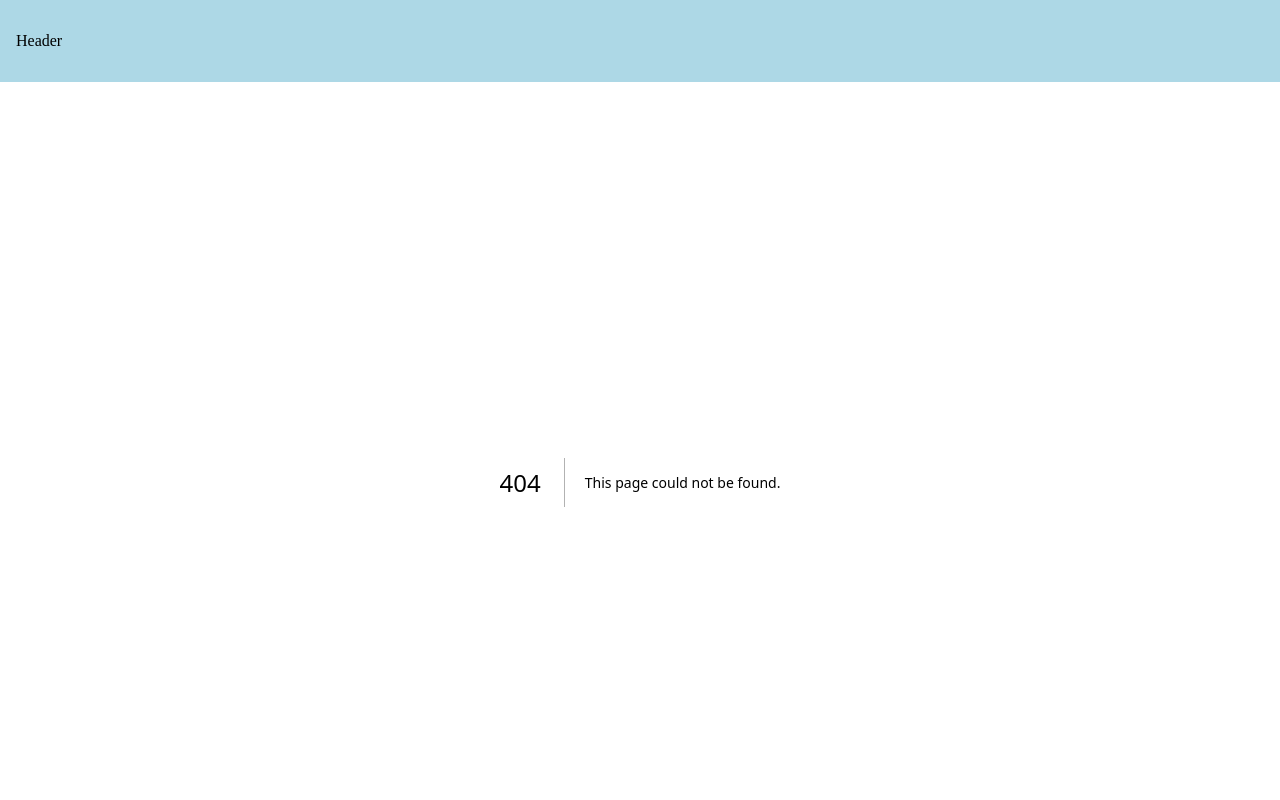
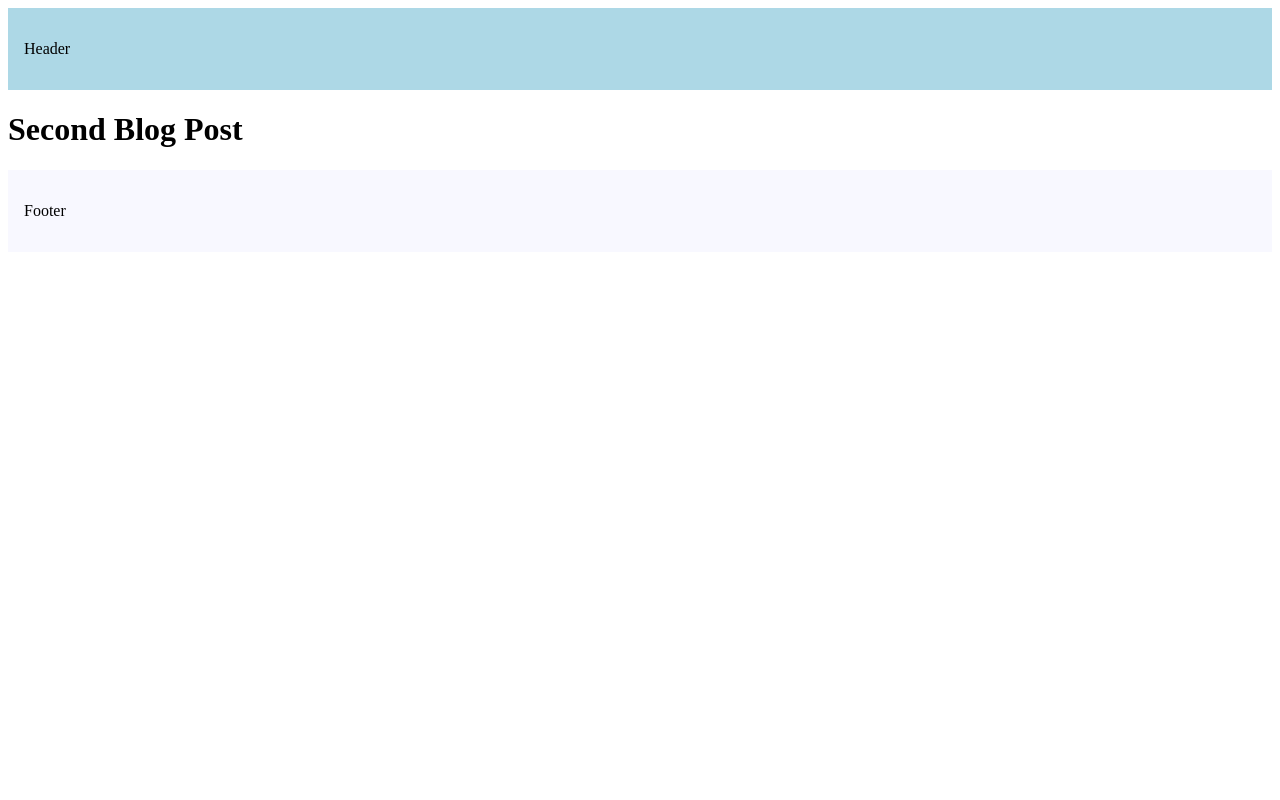
Before and after one commit to Halima-Ehsan/Learning, a Next.js app: page /blog/second in a window 1280 px wide. Before the commit this address had no page. Shown: the top 800 px of the page. Built offline with nearby package versions, Linux system fonts and the light colour scheme.

Commit message:
loading.tsx concept

```diff
--- /dev/null
+++ b/src/app/blog/first/page.tsx
@@ -0,0 +1,3 @@
+export default function FirstBlog(){
+    return <h1>My First Blog</h1>
+}
--- /dev/null
+++ b/src/app/blog/loading.tsx
@@ -0,0 +1,3 @@
+export default function Loading(){
+    return <h1>Loading</h1>
+}
--- /dev/null
+++ b/src/app/blog/page.tsx
@@ -0,0 +1,3 @@
+export default function Blog(){
+    return <h1>My Blog</h1>
+}
--- /dev/null
+++ b/src/app/blog/second/page.tsx
@@ -0,0 +1,3 @@
+export default function SecondBlog(){
+    return <h1>Second Blog Post</h1>
+}
```
